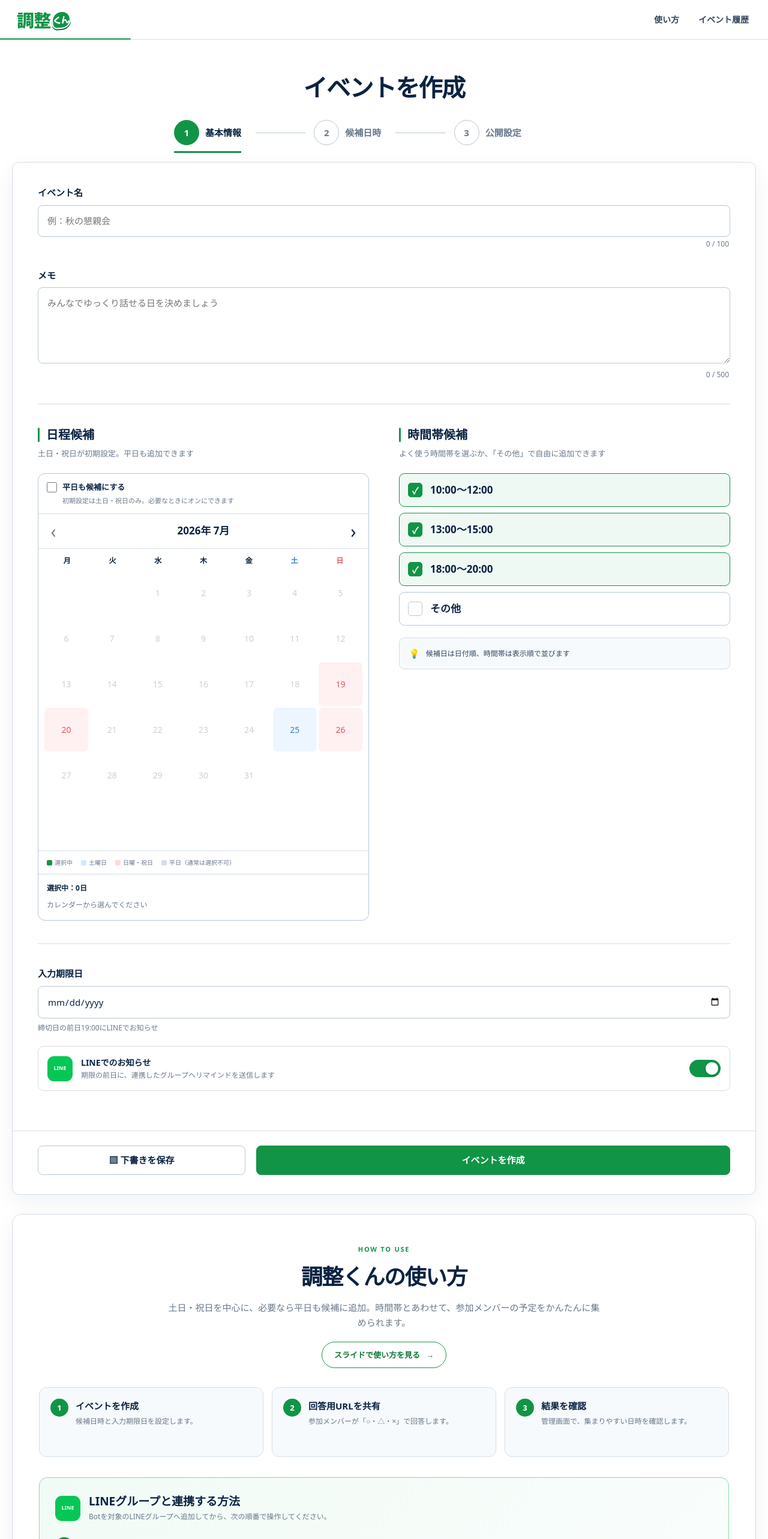
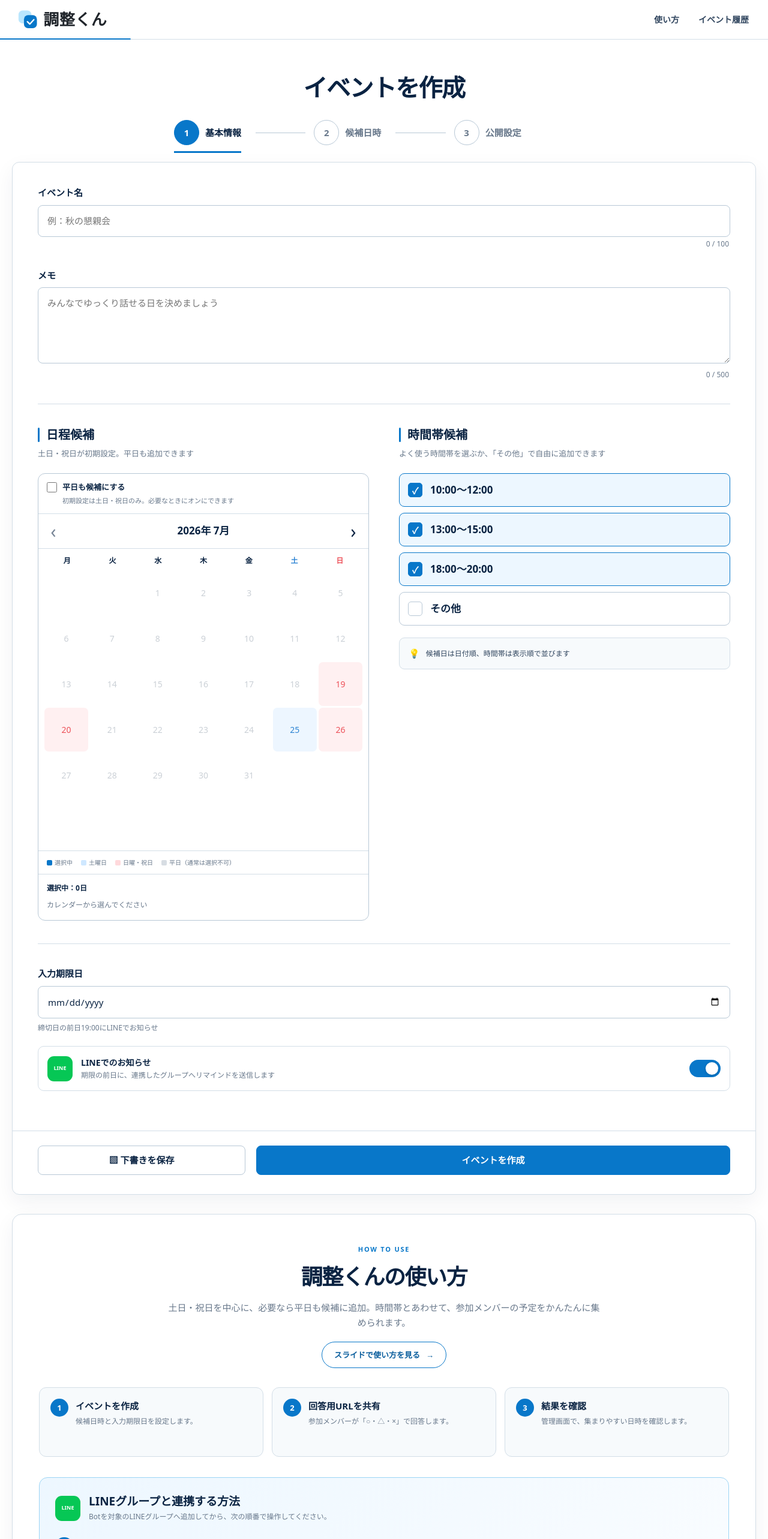
Before and after one commit to Licht0012/choseikun, a Next.js app: page / in a window 1280 px wide. Shown: the top 2566 px of the page at 60% size. Built offline with nearby package versions, Linux system fonts and the light colour scheme.

Commit message:
ロゴと配色を刷新し回答画面の装飾線を削除

```diff
--- a/app/components/BrandHeader.tsx
+++ b/app/components/BrandHeader.tsx
@@ -18,6 +18,11 @@
   return (
     <header className={`brand-header${compact ? " brand-header--compact" : ""}`}>
       <a className="brand" href="/" aria-label="調整くん ホーム" onClick={(event) => hardNavigate(event, "/")}>
+        <svg className="brand-symbol" width="40" height="40" viewBox="0 0 64 64" fill="none" aria-hidden="true" focusable="false">
+          <rect x="5" y="6" width="38" height="38" rx="12" fill="#BAE6FD" />
+          <rect x="21" y="20" width="38" height="38" rx="12" fill="#0877C9" />
+          <path d="M31 39L38 46L50 33" stroke="white" strokeWidth="4" strokeLinecap="round" strokeLinejoin="round" />
+        </svg>
         <span className="brand-main">調整</span>
         <span className="brand-kun">くん</span>
       </a>
--- a/app/globals.css
+++ b/app/globals.css
@@ -14,9 +14,9 @@
   --line-strong: #b8c8d6;
   --surface: #ffffff;
   --surface-soft: #f7fafc;
-  --green: #129447;
-  --green-dark: #0b7538;
-  --green-soft: #eff9f3;
+  --primary: #0877c9;
+  --primary-dark: #075c9c;
+  --primary-soft: #edf7ff;
   --blue: #2c83d3;
   --blue-soft: #edf6ff;
   --coral: #ed5159;
@@ -26,7 +26,7 @@
   --shadow: 0 12px 34px rgba(10, 35, 66, 0.06);
   --radius: 12px;
   --font-sans: "Hiragino Sans", "Hiragino Kaku Gothic ProN", "Yu Gothic", "Meiryo", system-ui, sans-serif;
-  --font-brand: "Choseikun Pop", "Hiragino Maru Gothic ProN", "Yu Gothic", sans-serif;
+  --font-brand: var(--font-sans);
 }
 
 * {
@@ -134,7 +134,7 @@
   bottom: -1px;
   left: 0;
   height: 2px;
-  background: var(--green);
+  background: var(--primary);
   content: "";
   transform: scaleX(0.17);
   transform-origin: left;
@@ -147,14 +147,21 @@
 .brand {
   display: inline-flex;
   align-items: center;
-  color: var(--green);
+  color: #20252b;
   font-family: var(--font-brand);
-  font-size: 29px;
-  font-synthesis: none;
-  font-weight: 400;
-  gap: 0.05em;
-  letter-spacing: -0.03em;
+  font-size: 26px;
+  font-weight: 700;
+  gap: 0;
+  letter-spacing: 0.02em;
   line-height: 1;
+  white-space: nowrap;
+}
+
+.brand-symbol {
+  flex: none;
+  width: 1.4em;
+  height: 1.4em;
+  margin-right: 0.3em;
 }
 
 .brand-main {
@@ -163,19 +170,9 @@
 }
 
 .brand-kun {
-  display: inline-grid;
-  min-width: 2.2em;
-  min-height: 2.05em;
-  place-items: center;
-  border: 2px solid #fff;
-  border-radius: 58% 48% 54% 28%;
-  background: var(--green);
-  box-shadow: 0 2px 0 #0a6e36;
-  color: #fff;
-  font-size: 0.5em;
-  letter-spacing: -0.05em;
-  line-height: 1;
-  transform: rotate(-5deg);
+  color: inherit;
+  font: inherit;
+  letter-spacing: inherit;
 }
 
 .header-action,
@@ -194,7 +191,7 @@
 
 .header-action:hover,
 .header-link:hover {
-  color: var(--green);
+  color: var(--primary);
 }
 
 .header-nav {
@@ -311,13 +308,13 @@
   left: 0;
   width: 112px;
   height: 3px;
-  background: var(--green);
+  background: var(--primary);
   content: "";
 }
 
 .stepper .is-active span {
-  border-color: var(--green);
-  background: var(--green);
+  border-color: var(--primary);
+  background: var(--primary);
   color: #fff;
 }
 
@@ -411,7 +408,7 @@
   left: 0;
   width: 3px;
   border-radius: 3px;
-  background: var(--green);
+  background: var(--primary);
   content: "";
 }
 
@@ -476,7 +473,7 @@
   width: 17px;
   height: 17px;
   margin: 2px 0 0;
-  accent-color: var(--green);
+  accent-color: var(--primary);
 }
 
 .calendar-weekday-toggle span {
@@ -555,13 +552,13 @@
 }
 
 .calendar-day:hover:not(:disabled) {
-  border-color: var(--green);
+  border-color: var(--primary);
 }
 
 .calendar-day.is-selected {
-  border-color: var(--green);
-  background: var(--green-soft);
-  color: var(--green-dark);
+  border-color: var(--primary);
+  background: var(--primary-soft);
+  color: var(--primary-dark);
   font-weight: 800;
 }
 
@@ -574,7 +571,7 @@
   height: 16px;
   place-items: center;
   border-radius: 50%;
-  background: var(--green);
+  background: var(--primary);
   color: #fff;
   font-size: 10px;
 }
@@ -603,7 +600,7 @@
   background: #d7dde3;
 }
 
-.legend-dot--selected { background: var(--green); }
+.legend-dot--selected { background: var(--primary); }
 .legend-dot--saturday { background: #cfe8ff; }
 .legend-dot--holiday { background: #ffd9dc; }
 
@@ -625,10 +622,10 @@
 }
 
 .selected-date-list button {
-  border: 1px solid #88cda5;
+  border: 1px solid #91c9ef;
   border-radius: 999px;
-  background: var(--green-soft);
-  color: var(--green-dark);
+  background: var(--primary-soft);
+  color: var(--primary-dark);
   cursor: pointer;
   padding: 5px 10px;
   font-size: 11px;
@@ -661,12 +658,12 @@
 }
 
 .time-option:hover {
-  border-color: var(--green);
+  border-color: var(--primary);
 }
 
 .time-option.is-selected {
-  border-color: var(--green);
-  background: var(--green-soft);
+  border-color: var(--primary);
+  background: var(--primary-soft);
 }
 
 .check-box {
@@ -683,8 +680,8 @@
 }
 
 .time-option.is-selected .check-box {
-  border-color: var(--green);
-  background: var(--green);
+  border-color: var(--primary);
+  background: var(--primary);
 }
 
 .custom-time-panel {
@@ -734,10 +731,10 @@
 .custom-time-list li {
   display: flex;
   align-items: center;
-  border: 1px solid #88cda5;
+  border: 1px solid #91c9ef;
   border-radius: 999px;
   background: #fff;
-  color: var(--green-dark);
+  color: var(--primary-dark);
   gap: 8px;
   padding: 5px 8px 5px 10px;
   font-size: 11px;
@@ -746,7 +743,7 @@
 .custom-time-list button {
   border: 0;
   background: transparent;
-  color: var(--green-dark);
+  color: var(--primary-dark);
   cursor: pointer;
 }
 
@@ -837,7 +834,7 @@
 }
 
 .switch-row input:checked + i {
-  background: var(--green);
+  background: var(--primary);
 }
 
 .switch-row input:checked + i::after {
@@ -917,14 +914,14 @@
 }
 
 .button--primary {
-  border-color: var(--green);
-  background: var(--green);
+  border-color: var(--primary);
+  background: var(--primary);
   color: #fff;
 }
 
 .button--primary:hover:not(:disabled) {
-  border-color: var(--green-dark);
-  background: var(--green-dark);
+  border-color: var(--primary-dark);
+  background: var(--primary-dark);
 }
 
 .button--secondary {
@@ -934,8 +931,8 @@
 }
 
 .button--secondary:hover:not(:disabled) {
-  border-color: var(--green);
-  color: var(--green-dark);
+  border-color: var(--primary);
+  color: var(--primary-dark);
 }
 
 .button--danger {
@@ -983,11 +980,11 @@
   z-index: 80;
   right: 24px;
   bottom: 24px;
-  border: 1px solid #86cda3;
+  border: 1px solid #91c9ef;
   border-radius: 10px;
   background: #fff;
   box-shadow: 0 14px 36px rgba(10, 35, 66, 0.15);
-  color: var(--green-dark);
+  color: var(--primary-dark);
   padding: 14px 18px;
   font-weight: 800;
 }
@@ -1035,7 +1032,7 @@
   height: 58px;
   place-items: center;
   border-radius: 14px;
-  background: var(--green);
+  background: var(--primary);
   color: #fff;
   margin: 0 auto;
   font-size: 27px;
@@ -1062,7 +1059,7 @@
 }
 
 .usage-guide__heading > span {
-  color: var(--green);
+  color: var(--primary);
   font-size: 11px;
   font-weight: 900;
   letter-spacing: 0.16em;
@@ -1085,9 +1082,9 @@
   min-height: 44px;
   align-items: center;
   justify-content: center;
-  border: 1px solid var(--green);
+  border: 1px solid var(--primary);
   border-radius: 999px;
-  color: var(--green-dark);
+  color: var(--primary-dark);
   gap: 10px;
   margin-top: 20px;
   padding: 8px 20px;
@@ -1096,7 +1093,7 @@
 }
 
 .usage-slides-link:hover {
-  background: var(--green-soft);
+  background: var(--primary-soft);
 }
 
 .usage-overview {
@@ -1128,7 +1125,7 @@
   flex: 0 0 30px;
   place-items: center;
   border-radius: 50%;
-  background: var(--green);
+  background: var(--primary);
   color: #fff;
   font-size: 13px;
   font-weight: 900;
@@ -1148,9 +1145,9 @@
 
 .usage-line-guide,
 .success-line-guide {
-  border: 1px solid #8fd5ac;
+  border: 1px solid #9cd5f5;
   border-radius: 14px;
-  background: linear-gradient(135deg, #f1fbf5 0%, #fbfefd 100%);
+  background: linear-gradient(135deg, #edf7ff 0%, #fbfdff 100%);
   padding: 26px;
 }
 
@@ -1191,7 +1188,7 @@
 .usage-line-steps li {
   display: flex;
   align-items: flex-start;
-  border-top: 1px solid rgba(18, 148, 71, 0.17);
+  border-top: 1px solid rgba(8, 119, 201, 0.17);
   gap: 13px;
   padding-top: 12px;
 }
@@ -1211,7 +1208,7 @@
 }
 
 .usage-reminder-note strong {
-  color: var(--green-dark);
+  color: var(--primary-dark);
 }
 
 .success-panel {
@@ -1251,7 +1248,7 @@
   height: 64px;
   place-items: center;
   border-radius: 50%;
-  background: var(--green);
+  background: var(--primary);
   color: #fff;
   margin: 0 auto 18px;
   font-size: 30px;
@@ -1290,7 +1287,7 @@
   border: 0;
   border-left: 1px solid var(--line);
   background: #fff;
-  color: var(--green-dark);
+  color: var(--primary-dark);
   cursor: pointer;
   padding: 0 14px;
   font-weight: 800;
@@ -1325,20 +1322,9 @@
   right: 0;
   left: 0;
   height: 12px;
-  border-top: 2px solid var(--green);
+  border-top: 2px solid var(--primary);
   border-bottom: 1px solid var(--line);
   background: transparent;
-  content: "";
-}
-
-.event-intro::after {
-  position: absolute;
-  top: -37px;
-  right: 14%;
-  width: 88px;
-  height: 12px;
-  border-right: 42px solid var(--coral);
-  background: var(--blue);
   content: "";
 }
 
@@ -1361,7 +1347,7 @@
 }
 
 .line-status {
-  color: var(--green);
+  color: var(--primary);
 }
 
 .answer-section,
@@ -1393,7 +1379,7 @@
   font-weight: 800;
 }
 
-.status-yes { color: var(--green); }
+.status-yes { color: var(--primary); }
 .status-maybe { color: var(--amber); }
 .status-no { color: var(--coral); }
 
@@ -1458,7 +1444,7 @@
 .availability-control button:first-child { border-radius: 6px 0 0 6px; }
 .availability-control button:last-child { border-radius: 0 6px 6px 0; }
 .availability-control button + button { border-left: 0; }
-.availability-control .status-yes.is-selected { border-color: #83c69e; background: var(--green-soft); }
+.availability-control .status-yes.is-selected { border-color: #91c9ef; background: var(--primary-soft); }
 .availability-control .status-maybe.is-selected { border-color: #e3bd77; background: var(--amber-soft); }
 .availability-control .status-no.is-selected { border-color: #e8a2a7; background: var(--coral-soft); }
 
@@ -1481,7 +1467,7 @@
   display: flex;
   width: min(100%, 450px);
   align-items: center;
-  border: 1px solid #8dcba6;
+  border: 1px solid #91c9ef;
   border-radius: 9px;
   background: #fff;
   gap: 14px;
@@ -1497,7 +1483,7 @@
   flex: 0 0 42px;
   place-items: center;
   border-radius: 50%;
-  background: var(--green);
+  background: var(--primary);
   color: #fff;
   font-size: 20px;
 }
@@ -1551,8 +1537,8 @@
 .results-table tbody th b { font-weight: 700; }
 .results-table td { font-size: 20px; font-weight: 800; }
 .results-table td.status-unanswered { background: var(--surface-soft); color: var(--muted); font-weight: 500; }
-.results-table .is-best { background: var(--green-soft); }
-.results-table .is-best th { box-shadow: inset 3px 0 var(--green); }
+.results-table .is-best { background: var(--primary-soft); }
+.results-table .is-best th { box-shadow: inset 3px 0 var(--primary); }
 
 .empty-results {
   border: 1px dashed var(--line-strong);
@@ -1664,8 +1650,8 @@
 }
 
 .history-status.is-open {
-  background: var(--green-soft);
-  color: var(--green-dark);
+  background: var(--primary-soft);
+  color: var(--primary-dark);
 }
 
 .history-item dl {
@@ -1848,9 +1834,9 @@
 .connected-status {
   display: flex;
   align-items: center;
-  border: 1px solid #91cda8;
+  border: 1px solid #91c9ef;
   border-radius: 9px;
-  background: var(--green-soft);
+  background: var(--primary-soft);
   gap: 13px;
   padding: 16px;
 }
@@ -1867,15 +1853,15 @@
 .line-code-box {
   display: grid;
   justify-items: center;
-  border: 1px solid #83d1a3;
+  border: 1px solid #91c9ef;
   border-radius: 9px;
-  background: var(--green-soft);
+  background: var(--primary-soft);
   gap: 8px;
   padding: 20px;
 }
 
 .line-code-box > small { color: var(--muted); }
-.line-code-box > strong { color: var(--green-dark); font-size: 32px; letter-spacing: 0.14em; }
+.line-code-box > strong { color: var(--primary-dark); font-size: 32px; letter-spacing: 0.14em; }
 .line-code-box > code { width: 100%; overflow: hidden; text-align: center; text-overflow: ellipsis; white-space: nowrap; }
 
 .compact-stats {
@@ -1960,8 +1946,8 @@
   grid-template-rows: 58px 1fr 66px;
   overflow: hidden;
   background:
-    radial-gradient(circle at 8% 12%, rgba(18, 148, 71, 0.08), transparent 24%),
-    linear-gradient(180deg, #f8fbfa 0%, #edf4f1 100%);
+    radial-gradient(circle at 8% 12%, rgba(8, 119, 201, 0.08), transparent 24%),
+    linear-gradient(180deg, #f5faff 0%, #eaf4fc 100%);
   color: var(--ink);
 }
 
@@ -1975,16 +1961,18 @@
 }
 
 .guide-brand {
-  color: var(--green);
+  color: #20252b;
   font-family: var(--font-brand);
   font-size: 24px;
   font-synthesis: none;
-  font-weight: 400;
-  letter-spacing: -0.03em;
+  font-weight: 700;
+  letter-spacing: 0.02em;
 }
 
 .guide-brand span {
-  font-size: 0.76em;
+  color: inherit;
+  font: inherit;
+  letter-spacing: inherit;
 }
 
 .guide-deck-links {
@@ -1997,8 +1985,8 @@
 }
 
 .guide-deck-links a {
-  border-bottom: 1px solid var(--green);
-  color: var(--green-dark);
+  border-bottom: 1px solid var(--primary);
+  color: var(--primary-dark);
 }
 
 .guide-stage {
@@ -2026,7 +2014,7 @@
   bottom: 0;
   left: 0;
   width: 10px;
-  background: var(--green);
+  background: var(--primary);
   content: "";
 }
 
@@ -2038,7 +2026,7 @@
 
 .guide-slide-heading > span,
 .guide-kicker {
-  color: var(--green);
+  color: var(--primary);
   font-size: clamp(10px, 1vw, 13px);
   font-weight: 900;
   letter-spacing: 0.16em;
@@ -2076,7 +2064,7 @@
   height: 100%;
   grid-template-columns: minmax(0, 1.03fr) minmax(360px, 0.97fr);
   background:
-    linear-gradient(90deg, #fff 0%, #fff 54%, rgba(239, 249, 243, 0.92) 54%, rgba(239, 249, 243, 0.92) 100%);
+    linear-gradient(90deg, #fff 0%, #fff 54%, rgba(237, 247, 255, 0.92) 54%, rgba(237, 247, 255, 0.92) 100%);
 }
 
 .guide-cover-copy {
@@ -2097,7 +2085,7 @@
 }
 
 .guide-cover-copy h1 em {
-  color: var(--green);
+  color: var(--primary);
   font-style: normal;
 }
 
@@ -2117,8 +2105,8 @@
   justify-content: center;
   border: 0;
   border-radius: 999px;
-  background: var(--green);
-  box-shadow: 0 12px 28px rgba(18, 148, 71, 0.22);
+  background: var(--primary);
+  box-shadow: 0 12px 28px rgba(8, 119, 201, 0.22);
   color: #fff;
   cursor: pointer;
   gap: 18px;
@@ -2128,7 +2116,7 @@
 }
 
 .guide-start-button:hover {
-  background: var(--green-dark);
+  background: var(--primary-dark);
 }
 
 .guide-cover-visual,
@@ -2187,7 +2175,7 @@
   z-index: 3;
   display: grid;
   min-width: 116px;
-  border: 1px solid rgba(18, 148, 71, 0.24);
+  border: 1px solid rgba(8, 119, 201, 0.24);
   border-radius: 14px;
   background: #fff;
   box-shadow: 0 14px 30px rgba(10, 35, 66, 0.12);
@@ -2195,7 +2183,7 @@
 }
 
 .guide-orbit strong {
-  color: var(--green);
+  color: var(--primary);
   font-size: 20px;
 }
 
@@ -2224,7 +2212,7 @@
   right: 14%;
   left: 14%;
   height: 3px;
-  background: rgba(18, 148, 71, 0.2);
+  background: rgba(8, 119, 201, 0.2);
   content: "";
 }
 
@@ -2241,8 +2229,8 @@
   place-items: center;
   border: 5px solid #fff;
   border-radius: 50%;
-  background: var(--green);
-  box-shadow: 0 0 0 1px rgba(18, 148, 71, 0.23);
+  background: var(--primary);
+  box-shadow: 0 0 0 1px rgba(8, 119, 201, 0.23);
   color: #fff;
   font-size: clamp(16px, 1.8vw, 22px);
   font-weight: 900;
@@ -2265,9 +2253,9 @@
 .guide-note-strip {
   display: flex;
   align-items: center;
-  border: 1px solid #8fd5ac;
+  border: 1px solid #9cd5f5;
   border-radius: 14px;
-  background: var(--green-soft);
+  background: var(--primary-soft);
   gap: 14px;
   margin-top: clamp(24px, 3vw, 42px);
   padding: 15px 18px;
@@ -2280,7 +2268,7 @@
   flex: 0 0 34px;
   place-items: center;
   border-radius: 50%;
-  background: var(--green);
+  background: var(--primary);
   color: #fff;
   font-weight: 900;
 }
@@ -2358,8 +2346,8 @@
   display: flex;
   align-items: center;
   border-radius: 999px;
-  background: var(--green);
-  box-shadow: 0 10px 24px rgba(18, 148, 71, 0.28);
+  background: var(--primary);
+  box-shadow: 0 10px 24px rgba(8, 119, 201, 0.28);
   color: #fff;
   gap: 8px;
   padding: 9px 15px 9px 9px;
@@ -2373,7 +2361,7 @@
   place-items: center;
   border-radius: 50%;
   background: #fff;
-  color: var(--green-dark);
+  color: var(--primary-dark);
   font-weight: 900;
 }
 
@@ -2415,7 +2403,7 @@
 }
 
 .guide-share-arrow {
-  color: var(--green);
+  color: var(--primary);
   font-size: 32px;
 }
 
@@ -2443,7 +2431,7 @@
   border-left: 1px solid var(--line);
   border-radius: 0 14px 14px 0;
   background: #fff;
-  color: var(--green-dark);
+  color: var(--primary-dark);
   font-weight: 900;
 }
 
@@ -2467,7 +2455,7 @@
 
 .guide-member-bubbles i:nth-child(2) { background: var(--blue); }
 .guide-member-bubbles i:nth-child(3) { background: var(--coral); }
-.guide-member-bubbles i:nth-child(4) { background: var(--green); }
+.guide-member-bubbles i:nth-child(4) { background: var(--primary); }
 
 .guide-status-explainer {
   display: grid;
@@ -2501,7 +2489,7 @@
   font-size: 15px;
 }
 
-.guide-status-explainer .is-yes b { color: var(--green); }
+.guide-status-explainer .is-yes b { color: var(--primary); }
 .guide-status-explainer .is-maybe b { color: var(--amber); }
 .guide-status-explainer .is-no b { color: var(--coral); }
 
@@ -2535,7 +2523,7 @@
 }
 
 .guide-calendar-card span {
-  background: var(--green);
+  background: var(--primary);
   color: #fff;
   padding: 9px;
   font-size: 11px;
@@ -2566,7 +2554,7 @@
   left: -30%;
   z-index: -1;
   height: 2px;
-  background: rgba(18, 148, 71, 0.24);
+  background: rgba(8, 119, 201, 0.24);
   content: "";
 }
 
@@ -2576,16 +2564,16 @@
 }
 
 .guide-reminder-arrow strong {
-  color: var(--green);
+  color: var(--primary);
   font-size: clamp(25px, 3.4vw, 42px);
 }
 
 .guide-line-message {
   display: flex;
   align-items: center;
-  border: 1px solid #8fd5ac;
+  border: 1px solid #9cd5f5;
   border-radius: 18px;
-  background: var(--green-soft);
+  background: var(--primary-soft);
   box-shadow: 0 18px 38px rgba(10, 35, 66, 0.11);
   gap: 16px;
   padding: clamp(16px, 2.4vw, 26px);
@@ -2640,7 +2628,7 @@
   height: 8px;
   border: 0;
   border-radius: 999px;
-  background: #bcc9c4;
+  background: #bacbd9;
   cursor: pointer;
   padding: 0;
   transition: width 160ms ease, background 160ms ease;
@@ -2648,7 +2636,7 @@
 
 .guide-progress button.is-active {
   width: 26px;
-  background: var(--green);
+  background: var(--primary);
 }
 
 @media (max-width: 920px) {
@@ -2974,13 +2962,6 @@
 
   .event-intro::before {
     top: -31px;
-  }
-
-  .event-intro::after {
-    top: -31px;
-    right: 8%;
-    width: 66px;
-    border-right-width: 32px;
   }
 
   .event-intro h1 {
@@ -3225,7 +3206,7 @@
     z-index: 20;
     bottom: 0;
     height: 62px;
-    background: rgba(248, 251, 250, 0.94);
+    background: rgba(245, 250, 255, 0.94);
     backdrop-filter: blur(10px);
     padding: 8px 12px;
   }
```
Also changed, not shown: public/favicon.svg.
